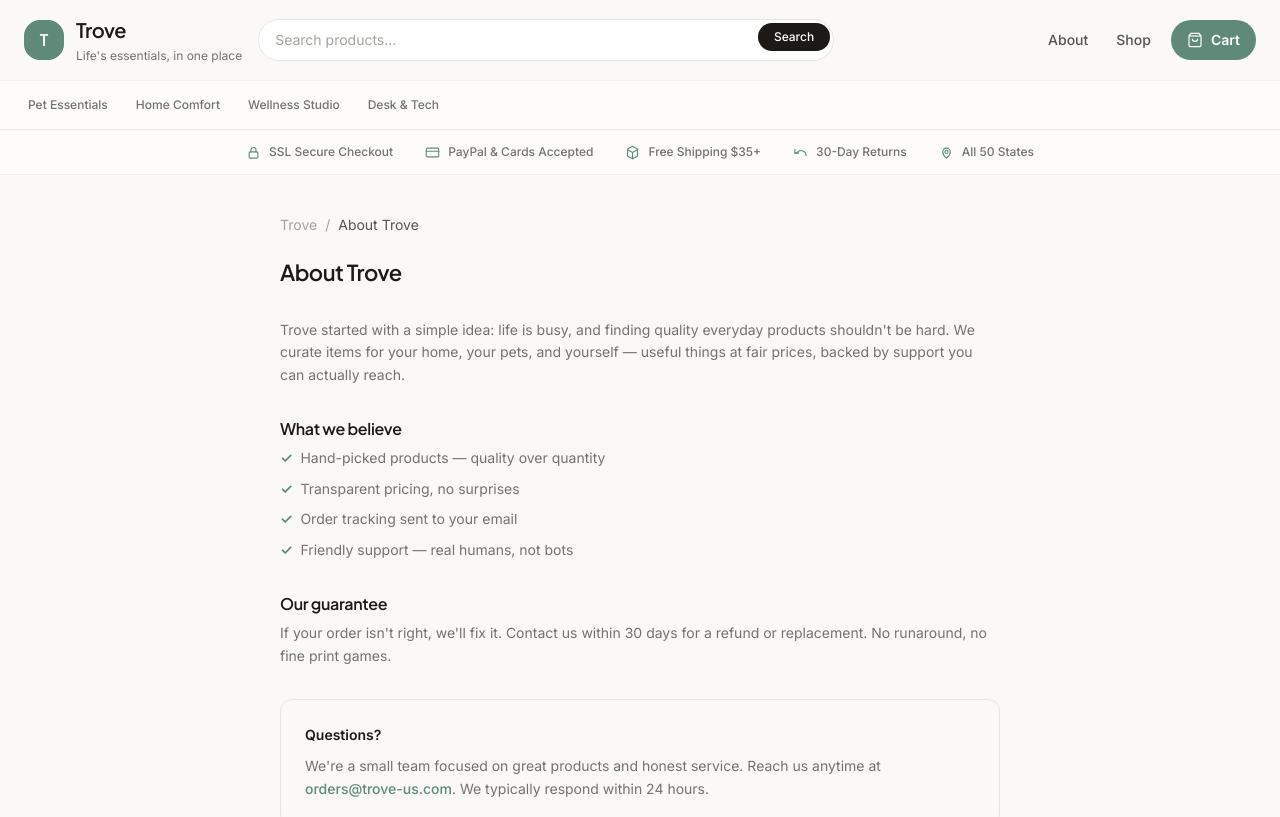
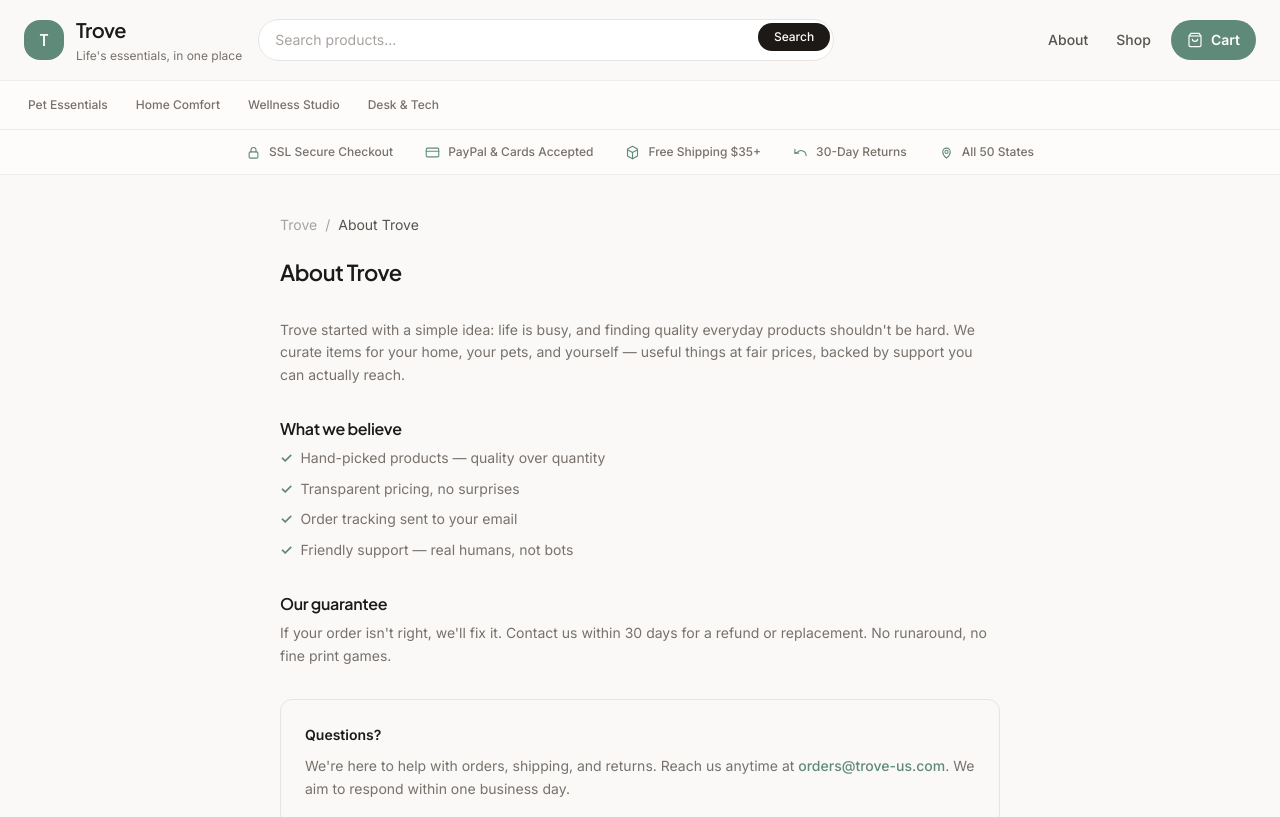
Before and after one commit to guinhok07-collab/trove-us, a Next.js app: page /about in a window 1280 px wide. Shown: the top 817 px of the page. Built offline with nearby package versions, Linux system fonts and the light colour scheme; no server answers.

Commit message:
Improve About page support copy for a more professional US tone.
Replace small-team messaging with clear order, shipping, and returns help plus a one-business-day response promise.

Co-authored-by: Cursor <cursoragent@cursor.com>

```diff
--- a/src/app/about/page.tsx
+++ b/src/app/about/page.tsx
@@ -31,15 +31,14 @@ export default function AboutPage() {
       <div className="rounded-xl border border-[#e7e5e4] bg-[#faf9f7] p-6">
         <p className="font-semibold text-[#1c1917]">Questions?</p>
         <p className="mt-2">
-          We&apos;re a small team focused on great products and honest service.
-          Reach us anytime at{" "}
+          {copy.contactHelpIntro} Reach us anytime at{" "}
           <a
             href={`mailto:${brand.supportEmail}`}
             className="font-medium text-[#5f8a7a] hover:underline"
           >
             {brand.supportEmail}
           </a>
-          . We typically respond within 24 hours.
+          . {copy.contactHelpResponse}
         </p>
       </div>
     </PolicyLayout>
--- a/src/data/brand.ts
+++ b/src/data/brand.ts
@@ -88,6 +88,9 @@ export const copy = {
   guaranteeTitle: "Our satisfaction guarantee",
   guaranteeText:
     "If your order isn't right, we'll fix it. Contact us within 30 days for a refund or replacement. No runaround, no fine print games.",
+  contactHelpIntro:
+    "We're here to help with orders, shipping, and returns.",
+  contactHelpResponse: "We aim to respond within one business day.",
   promiseTitle: "Shop with confidence",
   promiseText:
     "Useful products for real life — your home, your pets, your health, and your daily routine. One checkout, one team, one promise to take care of you.",
```
